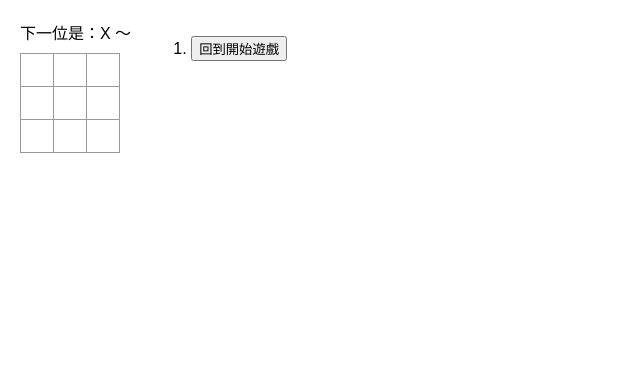
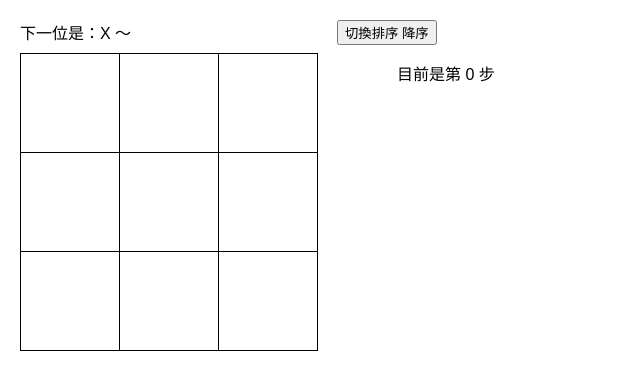
Before and after one commit to MingLin1995/Tic-Tac-Toe, a React (Create React App) app: page / in a window 1280 px wide. Shown: the top 390 px of the page, without its empty margins (0-640 px from the left). Built offline with nearby package versions, Linux system fonts and the light colour scheme.

Commit message:
feat：額外的改進
1.目前狀態不要是按鈕，顯示目前是第幾步
2.用map方式重構3*3的div
3.增加排序按鈕
4.獲勝時顯示獲勝的方塊背景色
5.歷史紀錄顯示當時步驟的座標

```diff
--- a/src/App.tsx
+++ b/src/App.tsx
@@ -4,44 +4,48 @@ import { useState } from 'react';
 interface SquareProps {
   value: string | null;
   onSquareClick: () => void;
+  highlight: boolean;
 }
 
-function Square({ value, onSquareClick }: SquareProps) {
-  // 從 Board 組件，接收 value onSquareClick 的 props
+// Square 組件，顯示單個方塊
+function Square({ value, onSquareClick, highlight }: SquareProps) {
+  // 根據 highlight 狀態決定是否增加黃色背景
+  const className = highlight ? 'square highlight' : 'square';
+
+  // 回傳一個按鈕，顯示方塊的值並綁定點擊事件
   return (
-    <button className="square" onClick={onSquareClick}>
+    <button className={className} onClick={onSquareClick}>
       {value}
     </button>
   );
 }
 
-// 由 props 控制
+// Board 組件，控制整個3*3遊戲的方塊
 function Board({ xIsNext, squares, onPlay }) {
-  // Array 建立長度為9的空陣列 ; fill 用來填充陣列的方法
-  // squares = [null, null, null, null, null, null, null, null, null]
-  // const [squares, setSquares] = useState(Array(9).fill(null));
-  // const [xIsNext, setXIsNext] = useState(true); // 預設 X = true
-
+  // 處理方塊的點擊事件
   function handleClick(i: number) {
-    // 判斷是否已經有值 ( X or O) or 檢查是否已經達成一直線
-    if (squares[i] || calculateWinner(squares)) {
+    // 判斷該方塊是否已經被使用或遊戲是否已經結束
+    if (squares[i] || calculateWinner(squares)?.winner) {
       return;
     }
 
-    const nextSquares = squares.slice(); // 建立副本，可與之前紀錄做比較（返回上一步）
-    // setSquares(nextSquares); // 更新 squares 狀態
+    const nextSquares = squares.slice(); // 建立副本(方便回歷史紀錄)
 
-    // 用來判斷是否為下個玩家
     if (xIsNext) {
       nextSquares[i] = 'X';
     } else {
       nextSquares[i] = 'O';
     }
-    // setXIsNext(!xIsNext); // 更新 xIsNext 為下一個玩家
-    onPlay(nextSquares); // 更新 squares xIsNext
+
+    const row = Math.floor(i / 3); // 計算行數
+    const col = i % 3; // 計算列數
+    onPlay(nextSquares, row, col); // 更新遊戲狀態給父組件（Game）
   }
 
-  const winner = calculateWinner(squares);
+  const winnerInfo = calculateWinner(squares); // 判斷是否有贏家
+  const winner = winnerInfo?.winner; // 取得贏家資訊
+  const winningSquares = winnerInfo?.winningSquares || []; // 取得獲勝的方塊資訊
+
   let status: string;
   if (winner) {
     status = '贏家是：' + winner + ' ！';
@@ -51,59 +55,91 @@ function Board({ xIsNext, squares, onPlay }) {
     status = '下一位是：' + (xIsNext ? 'X' : 'O') + ' ～';
   }
 
+  // 將 方塊的值、點擊事件和黃色背景 屬性 傳遞給 Square 組件
+  const renderSquare = (i: number) => (
+    <Square
+      value={squares[i]}
+      onSquareClick={() => handleClick(i)}
+      highlight={winningSquares.includes(i)} // 判斷是否應該為黃色方塊
+    />
+  );
+
   return (
     <>
-      <div className="status">{status}</div>
-      <div className="board-row">
-        {/* 將 value onSquareClick props 傳遞給 Square 組件 */}
-        <Square value={squares[0]} onSquareClick={() => handleClick(0)} />
-        <Square value={squares[1]} onSquareClick={() => handleClick(1)} />
-        <Square value={squares[2]} onSquareClick={() => handleClick(2)} />
-      </div>
-      <div className="board-row">
-        <Square value={squares[3]} onSquareClick={() => handleClick(3)} />
-        <Square value={squares[4]} onSquareClick={() => handleClick(4)} />
-        <Square value={squares[5]} onSquareClick={() => handleClick(5)} />
-      </div>
-      <div className="board-row">
-        <Square value={squares[6]} onSquareClick={() => handleClick(6)} />
-        <Square value={squares[7]} onSquareClick={() => handleClick(7)} />
-        <Square value={squares[8]} onSquareClick={() => handleClick(8)} />
-      </div>
+      <div className="status">{status}</div> {/* 顯示當前狀態 */}
+      {Array(3) // 總共3行
+        .fill(null)
+        .map((_, row) => (
+          <div className="board-row" key={row}>
+            {Array(3) // 每行3個方塊
+              .fill(null)
+              .map((_, col) => renderSquare(row * 3 + col))}
+          </div>
+        ))}
     </>
   );
 }
 
+// Game 組件，控制整個遊戲的邏輯（當前步驟、歷史步驟、排序）
 export default function Game() {
-  const [history, setHistory] = useState([Array(9).fill(null)]);
-  const [currentMove, setCurrentMove] = useState(0);
-  const xIsNext = currentMove % 2 === 0;
-  const currentSquares = history[currentMove];
+  const [currentMove, setCurrentMove] = useState(0); // 當前步驟
+  const [history, setHistory] = useState<
+    {
+      squares: (string | null)[];
+      location: { row: number; col: number } | null;
+    }[]
+  >([
+    { squares: Array(9).fill(null), location: null }, // 歷史步驟
+  ]);
+  const [isAscending, setIsAscending] = useState(true); // 排序
 
-  function handlePlay(nextSquares: (string | null)[]) {
-    const nextHistory = [...history.slice(0, currentMove + 1), nextSquares];
-    // 更新 squares 改為用 history 儲存 （每個步驟的每個格子的值）
+  const xIsNext = currentMove % 2 === 0; // 判斷當前玩家換誰
+
+  const currentSquares = history[currentMove].squares; // 取得當前步數的方塊狀態
+
+  // 處理遊戲狀態的更新（接收新的 squares 以及 被點擊的座標）
+  function handlePlay(
+    nextSquares: (string | null)[],
+    row: number,
+    col: number,
+  ) {
+    const nextHistory = [
+      ...history.slice(0, currentMove + 1), // 取得前一步的歷史紀錄
+      { squares: nextSquares, location: { row, col } }, // 新增目前步驟的紀錄
+    ];
+    // 更新歷史紀錄
     setHistory(nextHistory);
+    // 更新目前步數為最新步數
     setCurrentMove(nextHistory.length - 1);
   }
 
+  // 跳轉到指定步數
   function jumpTo(nextMove: number) {
     setCurrentMove(nextMove);
   }
 
-  const moves = history.map((squares, move) => {
+  // 生成每一步的座標
+  const moves = history.map((step, move) => {
     let description: string;
-    if (move > 0) {
-      description = '回到第 ' + move + ' 步驟';
+    if (move > 0 && step.location) {
+      const { row, col } = step.location!; // 該步驟的座標
+      description = `回到第 ${move} 步 (row: ${row + 1}, col: ${col + 1})`; // 顯示步驟及座標
     } else {
-      description = '回到開始遊戲';
+      description = '回到開始遊戲時';
     }
     return (
-      <li key={move}>
-        <button onClick={() => jumpTo(move)}>{description}</button>
-      </li>
+      <ul key={move}>
+        {move === currentMove ? (
+          `目前是第 ${move} 步`
+        ) : (
+          <button onClick={() => jumpTo(move)}>{description}</button> // 點擊跳轉到指定步驟
+        )}
+      </ul>
     );
   });
+
+  // 根據狀態排序
+  const sortedMoves = isAscending ? moves : [...moves].reverse();
 
   return (
     <div className="game">
@@ -111,12 +147,16 @@ export default function Game() {
         <Board xIsNext={xIsNext} squares={currentSquares} onPlay={handlePlay} />
       </div>
       <div className="game-info">
-        <ol>{moves}</ol>
+        <button onClick={() => setIsAscending(!isAscending)}>
+          切換排序 {isAscending ? '降序' : '升序'}
+        </button>
+        <ol>{sortedMoves}</ol>
       </div>
     </div>
   );
 }
 
+// 計算贏家的函數
 function calculateWinner(squares: (string | null)[]) {
   const lines = [
     [0, 1, 2],
@@ -129,61 +169,10 @@ function calculateWinner(squares: (string | null)[]) {
     [2, 4, 6],
   ];
   for (let i = 0; i < lines.length; i++) {
-    const [a, b, c] = lines[i];
+    const [a, b, c] = lines[i]; // 取得每一行的index
     if (squares[a] && squares[a] === squares[b] && squares[a] === squares[c]) {
-      return squares[a];
+      return { winner: squares[a], winningSquares: [a, b, c] }; // 回傳贏家及獲勝的方塊
     }
   }
   return null;
 }
-
-// 定義方塊組件
-// 透過 props 將 value 從父組件傳送到子組件
-// function Square({ value }) {
-//   function handleClick() {
-//     console.log('按下去～');
-//   }
-//   // 從 JSX 轉到 JS 用 { }
-//   return (
-//     <button className="square" onClick={handleClick}>
-//       {value}
-//     </button>
-//   );
-// }
-
-// function Square() {
-//   // const [value, setValue] = useState(null); // 初始值為 null
-
-//   function handleClick() {
-//     setValue('X'); // 更新 value 狀態
-//   }
-
-//   return (
-//     <button className="square" onClick={handleClick}>
-//       {value}
-//     </button>
-//   );
-// }
-
-// export default function Board() {
-//   return (
-//     <>
-//       <div className="board-row">
-//         {/* 將 value props 傳遞給 Square 組件 */}
-//         <Square value={1} />
-//         <Square value={2} />
-//         <Square value={3} />
-//       </div>
-//       <div className="board-row">
-//         <Square value={4} />
-//         <Square value={5} />
-//         <Square value={6} />
-//       </div>
-//       <div className="board-row">
-//         <Square value={7} />
-//         <Square value={8} />
-//         <Square value={9} />
-//       </div>
-//     </>
-//   );
-// }
--- a/src/styles.css
+++ b/src/styles.css
@@ -57,18 +57,21 @@ body {
 }
 
 .square {
-  background: #fff;
-  border: 1px solid #999;
+  background-color: white;
+  border: 1px solid black;
   float: left;
   font-size: 24px;
   font-weight: bold;
   line-height: 34px;
-  height: 34px;
+  height: 100px;
   margin-right: -1px;
   margin-top: -1px;
   padding: 0;
   text-align: center;
-  width: 34px;
+  width: 100px;
+}
+.square.highlight {
+  background-color: yellow; /* 高亮顯示顏色 */
 }
 
 .board-row:after {
```
